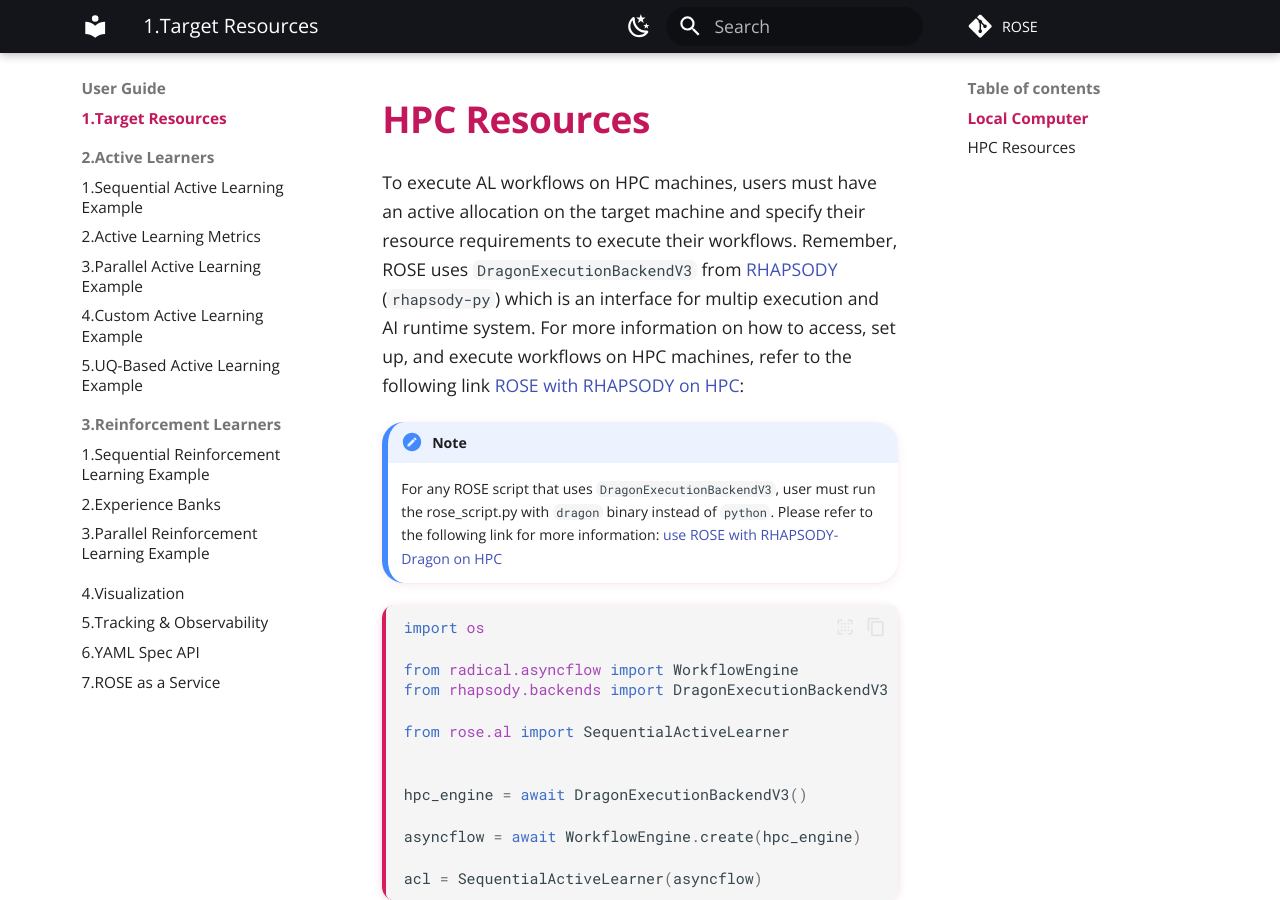
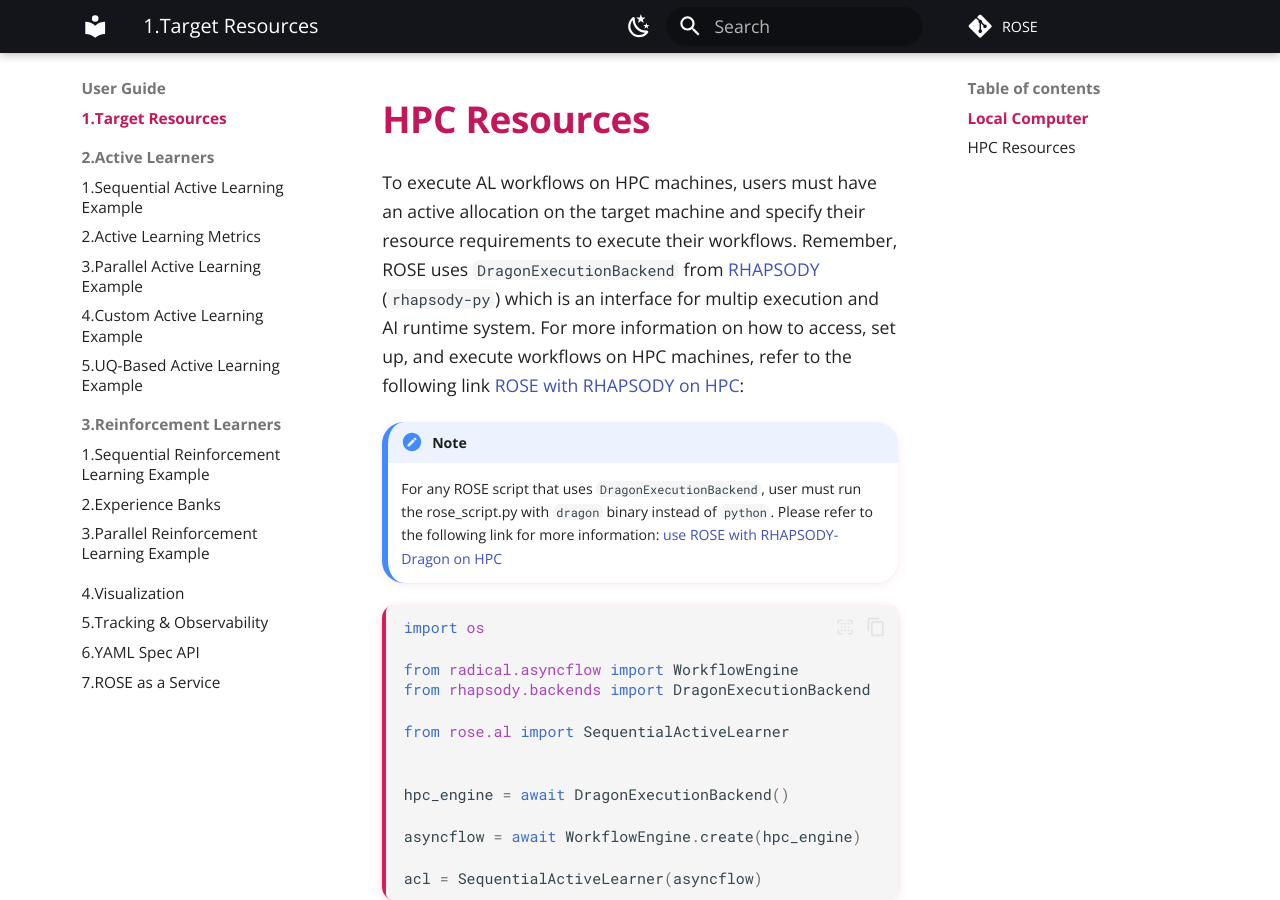
Before and after one commit to radical-cybertools/ROSE, an MkDocs documentation site: the page built from docs/user-guide/target-resources.md, in a window 1280 px wide and 900 px high, scrolled down 1156 px. Built offline with MkDocs 1.6.1 and Material for MkDocs 9.7.7, drawn with Linux system fonts in a browser that asks for light colours; comment, search, counter and statistics services are not loaded; some of the changed text lies outside the part shown.

Commit message:
cleanup docs

````diff
--- a/docs/user-guide/target-resources.md
+++ b/docs/user-guide/target-resources.md
@@ -1,5 +1,5 @@
 # Target Machines for Executing AL Workflows
-ROSE enables the orchestration of ML Surrogate building workflows on diverse computing resources using [radical.asyncflow](https://github.com/radical-cybertools/radical.asyncflow). Below, we will show how you can specify your `local computer` and `remote HPC machine` as target resources using the `DragonExecutionBackendV3` from [RHAPSODY](https://radical-cybertools.github.io/rhapsody/getting-started/advanced-usage/?h=hpc#multiple-execution-backends).
+ROSE enables the orchestration of ML Surrogate building workflows on diverse computing resources using [radical.asyncflow](https://github.com/radical-cybertools/radical.asyncflow). Below, we will show how you can specify your `local computer` and `remote HPC machine` as target resources using the `DragonExecutionBackend` from [RHAPSODY](https://radical-cybertools.github.io/rhapsody/getting-started/advanced-usage/?h=hpc#multiple-execution-backends).
 
 ## Local Computer
 For local execution, user can use their desktops, laptops, and their own small clusters to execute their AL workflows as follows:
@@ -22,23 +22,23 @@
 
 ## HPC Resources
 
-To execute AL workflows on HPC machines, users must have an active allocation on the target machine and specify their resource requirements to execute their workflows. Remember, ROSE uses `DragonExecutionBackendV3` from [RHAPSODY](https://github.com/radical-cybertools/rhapsody) (`rhapsody-py`) which is an interface for multip execution and AI runtime system. For more information on how to access, set up, and execute workflows on HPC machines, refer to the following link [ROSE with RHAPSODY on HPC](https://radical-cybertools.github.io/rhapsody/getting-started/advanced-usage/?h=hpc#hpc-workloads-with-dragon):
+To execute AL workflows on HPC machines, users must have an active allocation on the target machine and specify their resource requirements to execute their workflows. Remember, ROSE uses `DragonExecutionBackend` from [RHAPSODY](https://github.com/radical-cybertools/rhapsody) (`rhapsody-py`) which is an interface for multip execution and AI runtime system. For more information on how to access, set up, and execute workflows on HPC machines, refer to the following link [ROSE with RHAPSODY on HPC](https://radical-cybertools.github.io/rhapsody/getting-started/advanced-usage/?h=hpc#hpc-workloads-with-dragon):
 
 
 !!! note
-    For any ROSE script that uses `DragonExecutionBackendV3`, user must run the
+    For any ROSE script that uses `DragonExecutionBackend`, user must run the
     rose_script.py with `dragon` binary instead of `python`. Please refer to the following link for more information: [use ROSE with RHAPSODY-Dragon on HPC](https://radical-cybertools.github.io/rhapsody/hpc-machines/#backend-compatibility)
 
 ```python
 import os
 
 from radical.asyncflow import WorkflowEngine
-from rhapsody.backends import DragonExecutionBackendV3
+from rhapsody.backends import DragonExecutionBackend
 
 from rose.al import SequentialActiveLearner
 
 
-hpc_engine = await DragonExecutionBackendV3()
+hpc_engine = await DragonExecutionBackend()
 
 asyncflow = await WorkflowEngine.create(hpc_engine)
 
````
Also changed, not shown: docs/getting-started/cli.md (+1 -1 lines), docs/user-guide/advanced-rl-workflow.md (+2 -2 lines), docs/user-guide/rose-aas.md (+1 -1 lines), docs/user-guide/spec-api.md (+4 -4 lines), pyproject.toml (+12 -1 lines), 3 other files.
